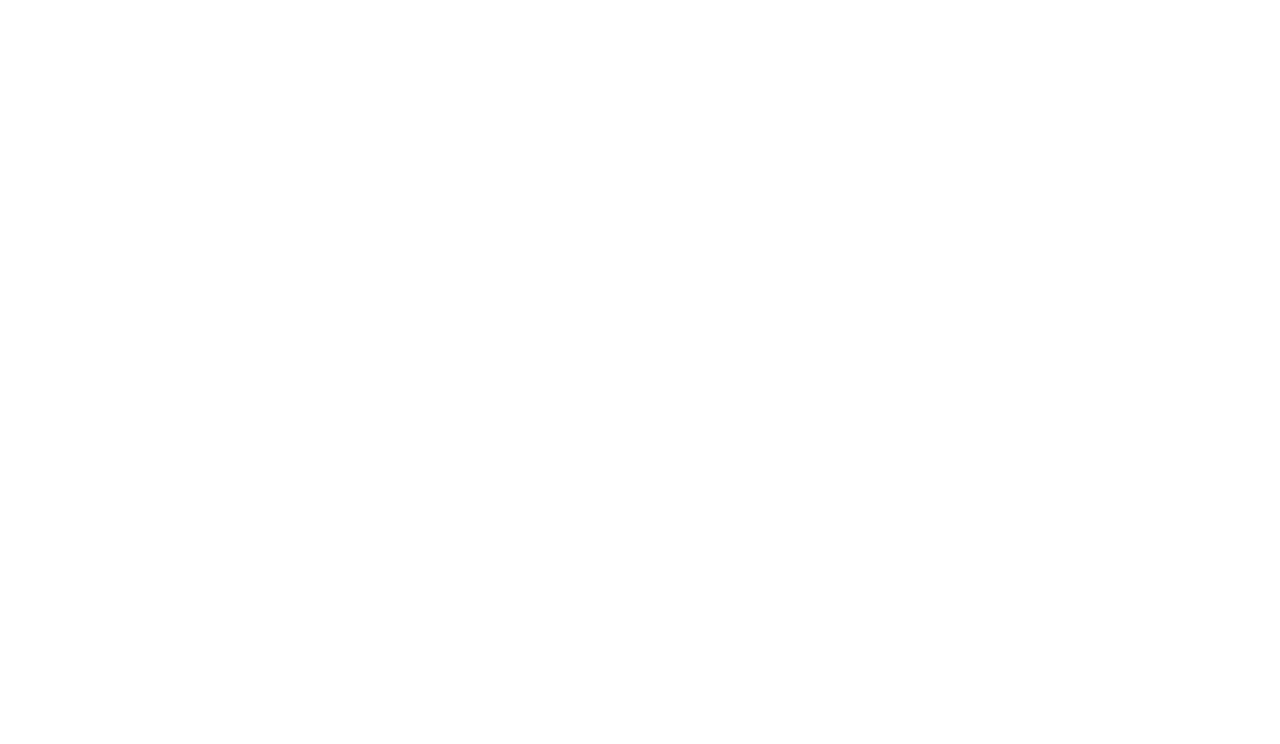
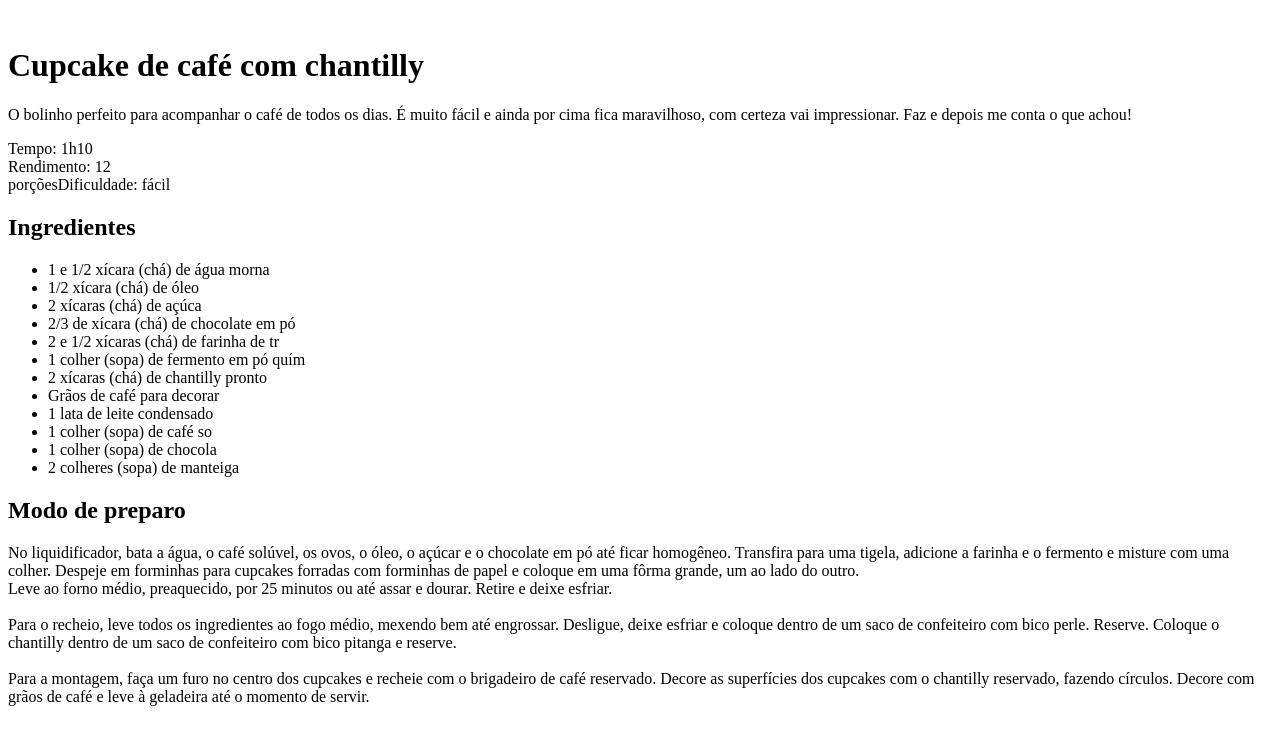
Before and after one commit to Yagonasdi/receita, a plain HTML site: page index.html in a window 1280 px wide. Drawn offline with Linux system fonts and the light colour scheme.

Commit message:
iniciando a estrutura html

```diff
--- a/index.html
+++ b/index.html
@@ -7,5 +7,47 @@
 </head>
 <body>
 
+    <div id="page"></div>
+    <img src="" alt="">
+    <main>
+        <section id="about"></section>
+            <h1>Cupcake de café com chantilly</h1>
+            <p>O bolinho perfeito para acompanhar o café de todos os dias. É muito fácil e ainda
+                por cima fica maravilhoso,
+                com certeza vai impressionar. Faz e depois me conta o que achou!</p>
+
+            <p>
+                Tempo: 1h10 <br>
+                Rendimento: 12 <br>
+                porçõesDificuldade: fácil
+            </p>
+        <section id="ingredients">
+            <h2>Ingredientes</h2>
+            <ul>
+                <li>1 e 1/2 xícara (chá) de água morna</li>
+                <li>1/2 xícara (chá) de óleo</li>
+                <li>2 xícaras (chá) de açúca</li>
+                <li>2/3 de xícara (chá) de chocolate em pó</li>
+                <li>2 e 1/2 xícaras (chá) de farinha de tr</li>
+                <li>1 colher (sopa) de fermento em pó quím</li>
+                <li>2 xícaras (chá) de chantilly pronto</li>
+                <li>Grãos de café para decorar</li>
+                <li>1 lata de leite condensado</li>
+                <li>1 colher (sopa) de café so</li>
+                <li>1 colher (sopa) de chocola</li>
+                <li>2 colheres (sopa) de manteiga</li>
+            </ul>
+        </section>
+        <section id="preparation">
+            <h2>Modo de preparo</h2>
+            <p>No liquidificador, bata a água, o café solúvel, os ovos, o óleo, o açúcar e o chocolate em pó até ficar homogêneo. Transfira para uma tigela, adicione a farinha e o fermento e misture com uma colher. Despeje em forminhas para cupcakes forradas com forminhas de papel e coloque em uma fôrma grande, um ao lado do outro.<br>
+                Leve ao forno médio, preaquecido, por 25 minutos ou até assar e dourar. Retire e deixe esfriar.<br><br>
+                Para o recheio, leve todos os ingredientes ao fogo médio, mexendo bem até engrossar. Desligue, deixe esfriar e coloque dentro de um saco de confeiteiro com bico perle. Reserve. Coloque o chantilly dentro de um saco de confeiteiro com bico pitanga e reserve.<br><br>
+                Para a montagem, faça um furo no centro dos cupcakes e recheie com o brigadeiro de café reservado. Decore as superfícies dos cupcakes com o chantilly reservado, fazendo círculos. Decore com grãos de café e leve à geladeira até o momento de servir.
+            </p>
+        </section>
+
+    </main>
+
 </body>
 </html>
```
